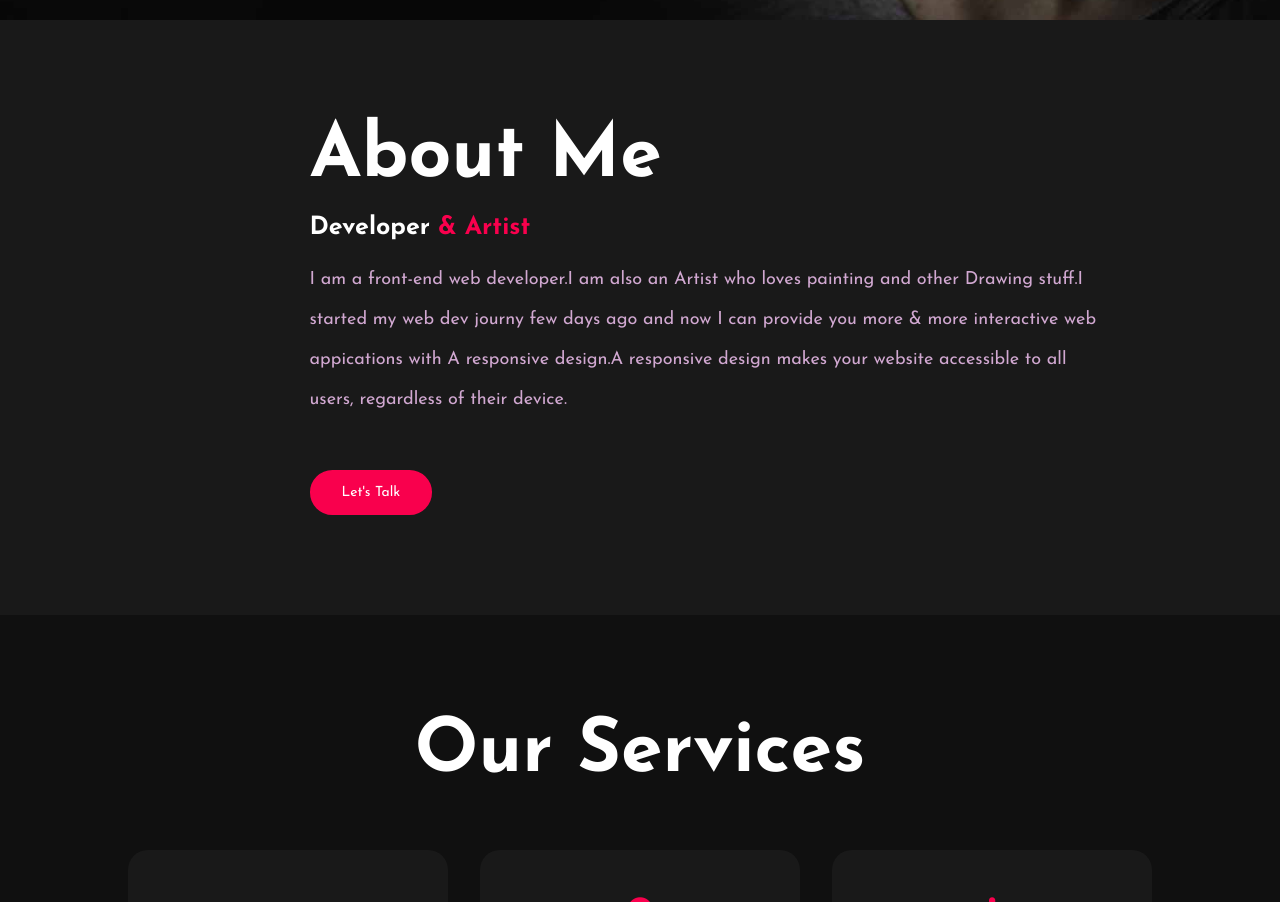
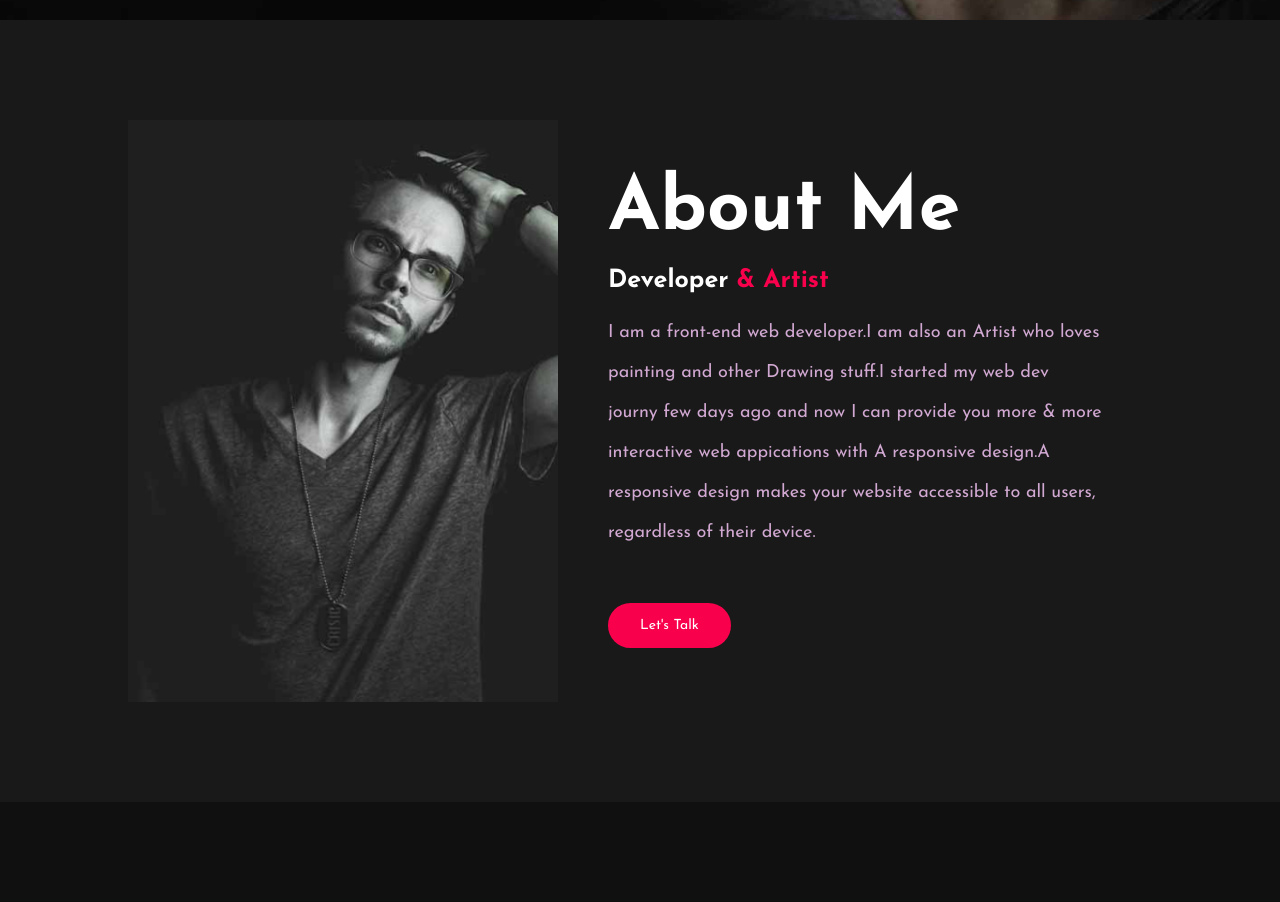
Before and after one commit to atharvabaodhankar/pratikY, a plain HTML site: page index.html in a window 1280 px wide. Shown: the part 780-1682 px from the top of the page. Drawn offline with Linux system fonts and the light colour scheme; the site is published under a folder, as on GitHub Pages, so addresses that start at the root find nothing.

Commit message:
Update index.html

```diff
--- a/index.html
+++ b/index.html
@@ -51,7 +51,7 @@
     </section>
     <section id="about">
         <div class="aboutme">
-            <img src="/main/img/main-img.png" alt="">
+            <img src="main/img/main-img.png" alt="">
             <div class="aboutmeinfo">
                 <h1>About Me</h1>
                 <h2>Developer <span>& Artist</span></h2>
```
